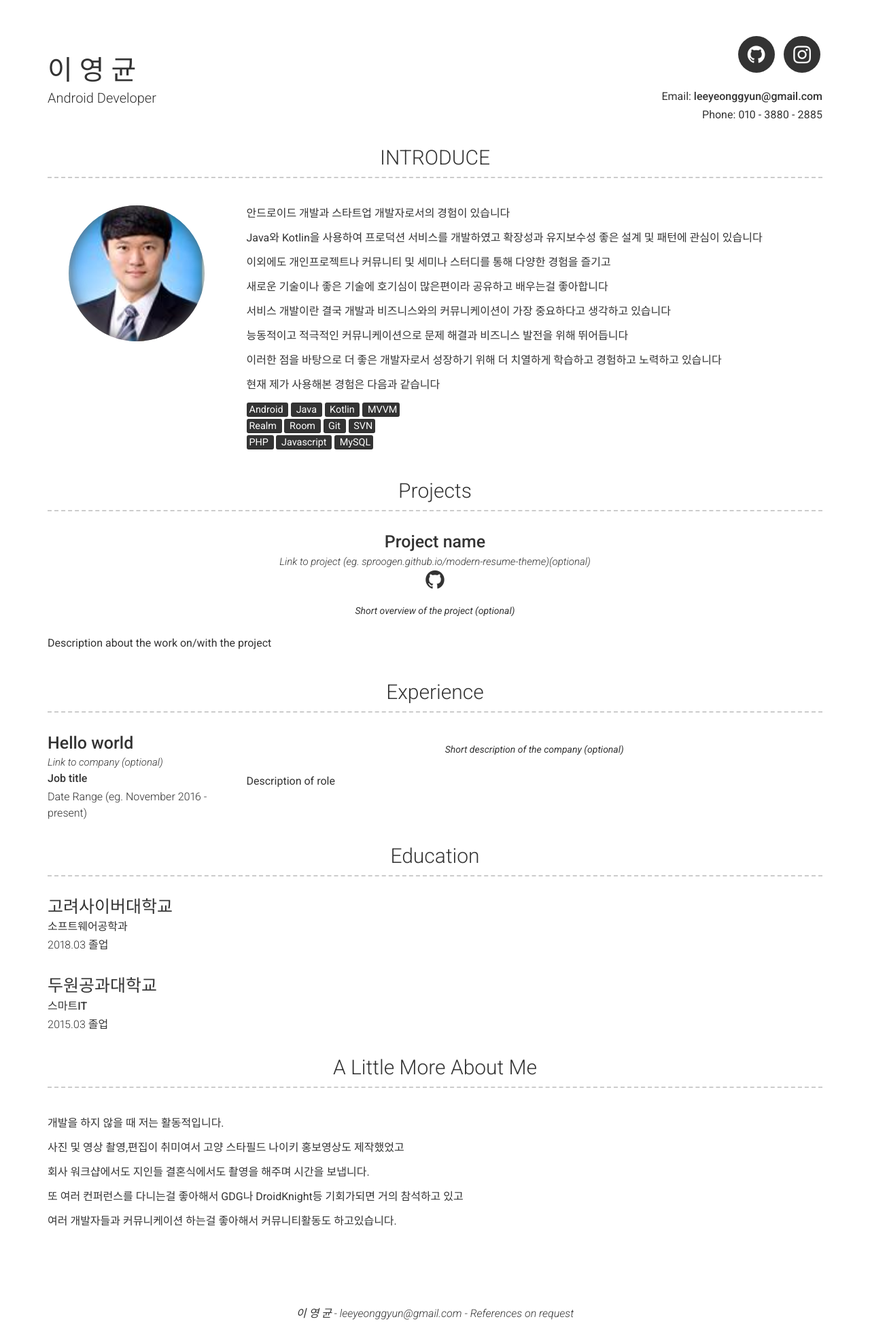
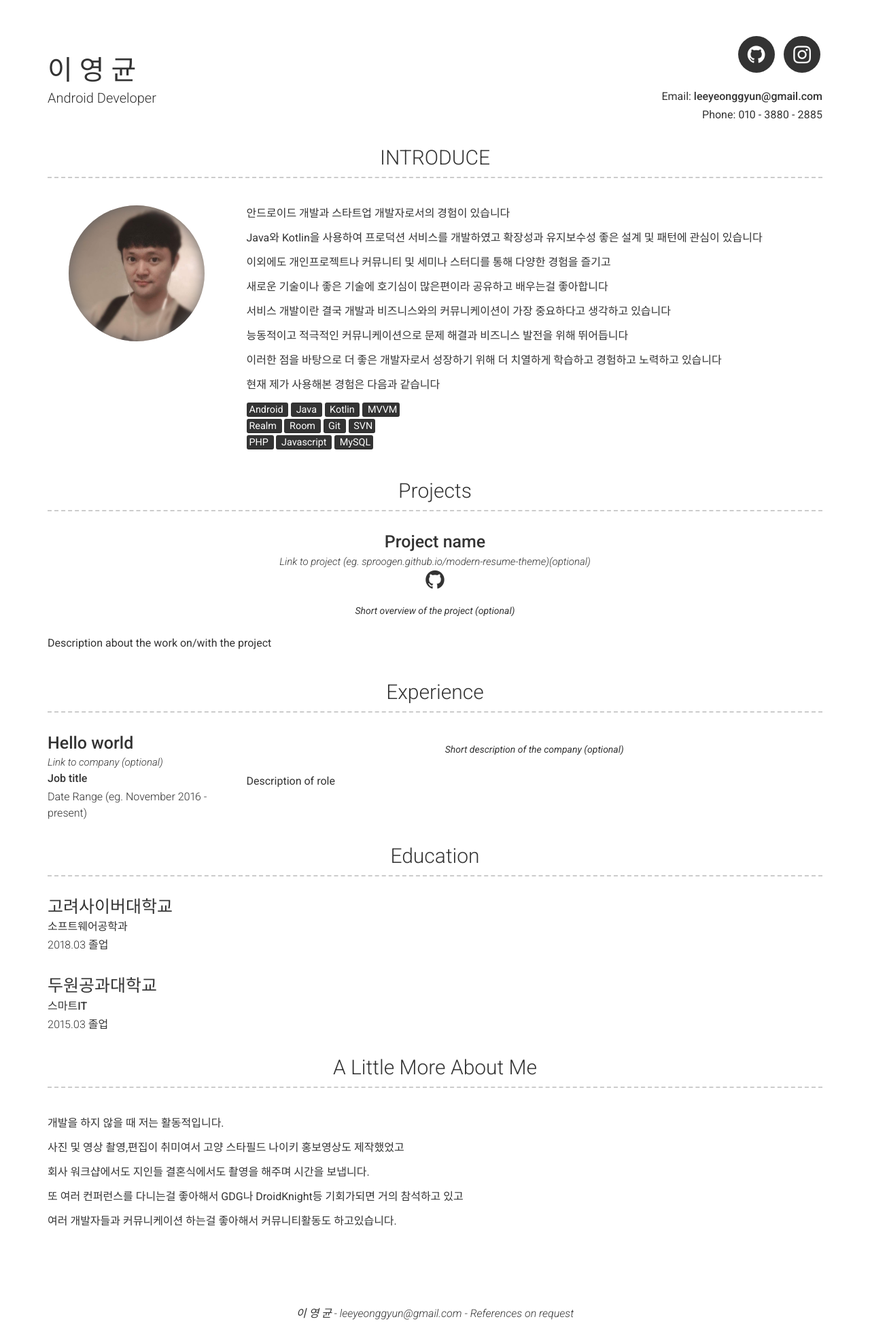
Before and after one commit to developerwatson/devwatsonlee.github.io, a Jekyll site: the page built from index.md, in a window 1280 px wide. Shown: the whole page at 68% size. Built offline with Jekyll 4.4.1, drawn with Linux system fonts in a browser that asks for light colours.

Commit message:
pic change

```diff
--- a/_config.yml
+++ b/_config.yml
@@ -24,7 +24,7 @@ instagram_username: gyunizero
 
 # About Section
 about_title: INTRODUCE
-about_profile_image: images/leeyeonggyun.jpg
+about_profile_image: images/yg.jpg
 about_content: |
   안드로이드 개발과 스타트업 개발자로서의 경험이 있습니다
 
```
Also changed, not shown: images/yg.JPG (added), images/ygh.png (added).
